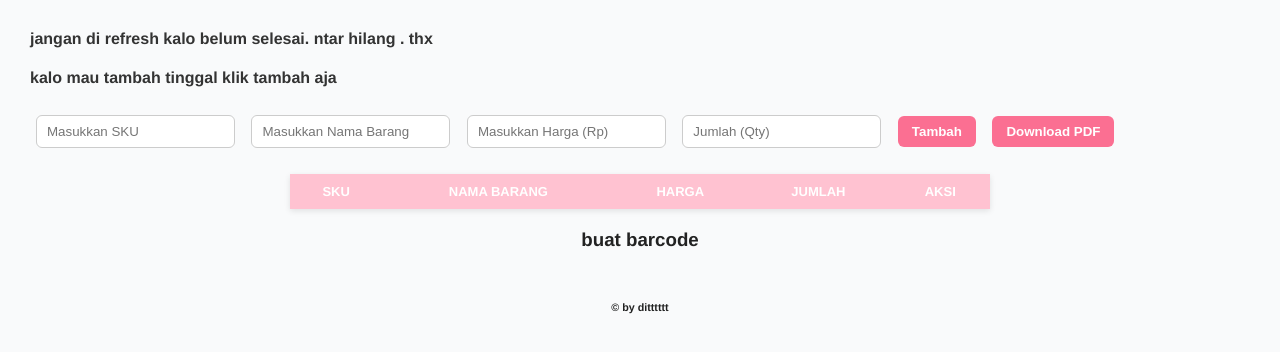
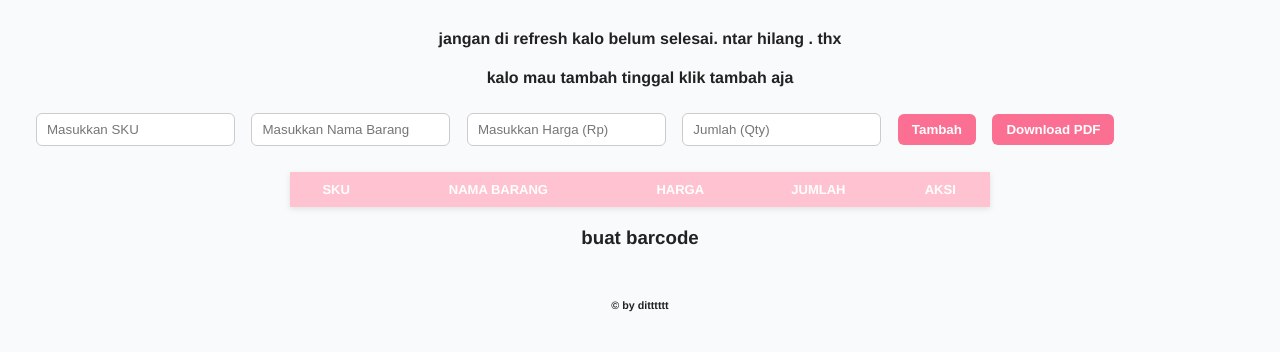
Before and after one commit to praditarsyd/barcod-uy, a plain HTML site: page index.html in a window 1280 px wide. Drawn offline with nearby package versions, Linux system fonts and the light colour scheme.

Commit message:
style.css

```diff
--- a/style.css
+++ b/style.css
@@ -6,7 +6,7 @@ body {
   margin: 30px;
 }
 
-h2, h3 ,h6,h5{
+h2, h3 ,h6, h5, h4{
   color: #222;
   text-align: center;
   margin-bottom: 20px;
```
